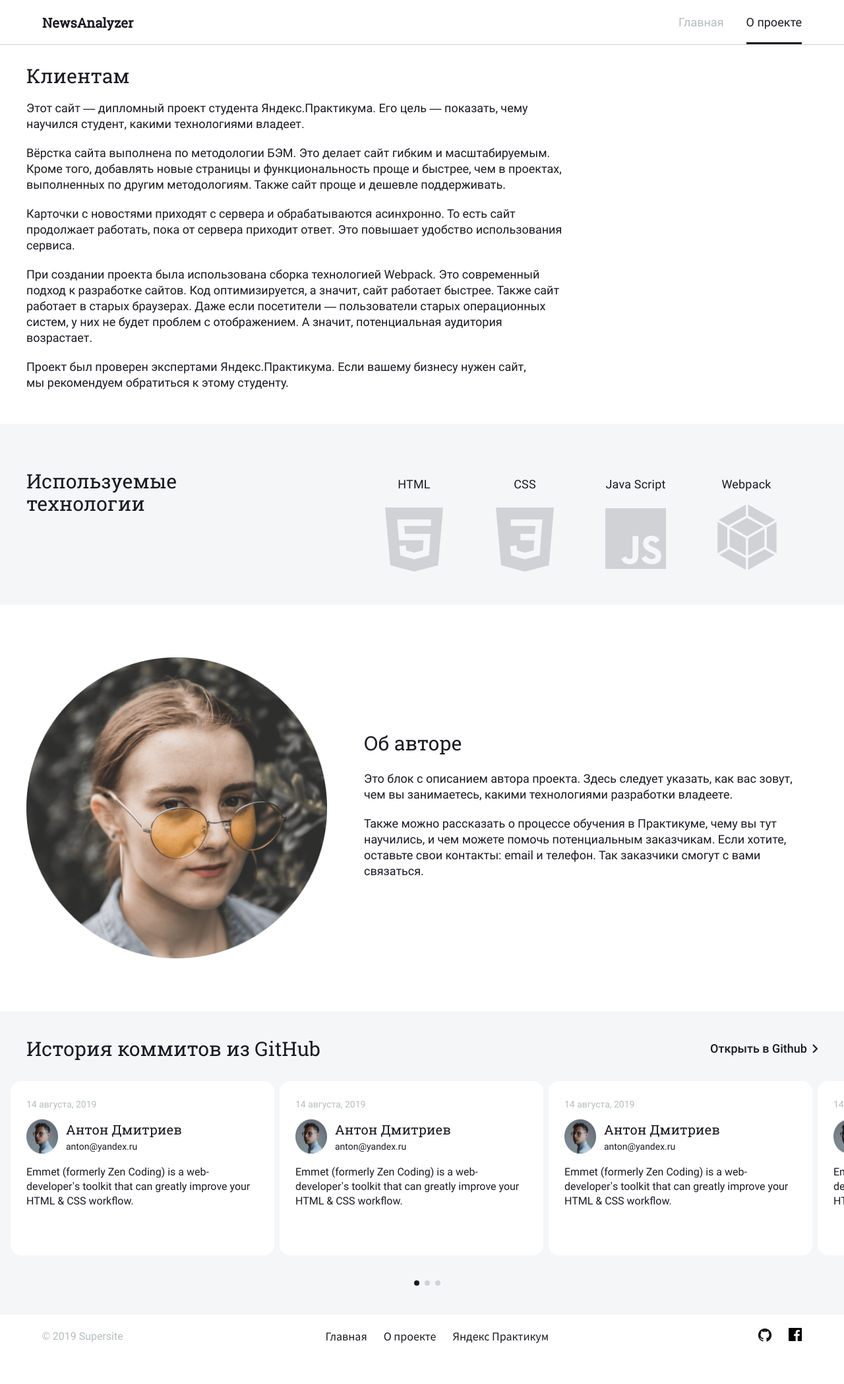
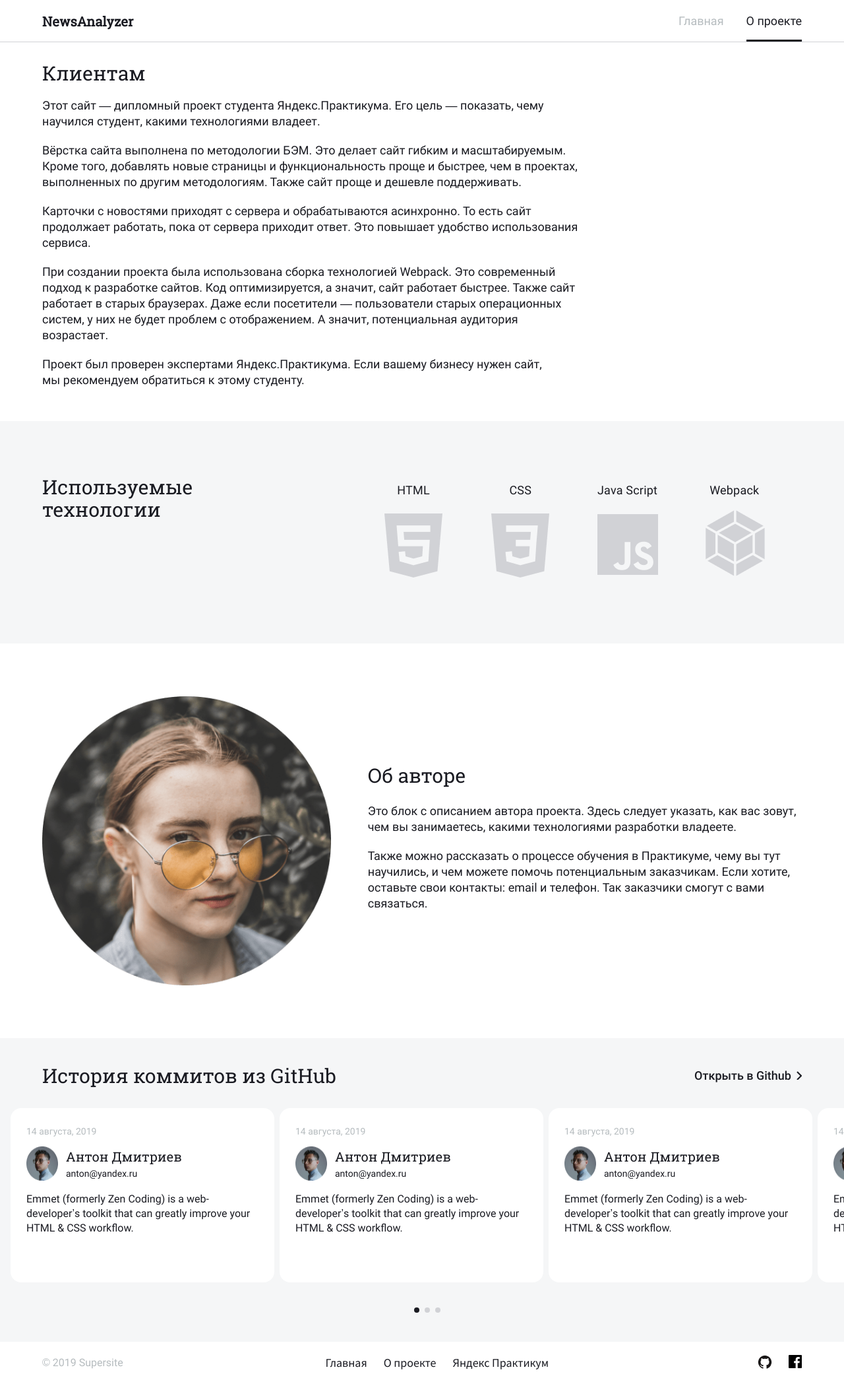
Before and after one commit to zinaida-nikolavna/NewsAnalyzer, a website built with webpack: page src/html/about.html in a window 1280 px wide. Shown: the whole page at 66% size. Before the commit the page ends 2057 px from the top, so only its background shows below. Built offline with nearby package versions, Linux system fonts and the light colour scheme.

Commit message:
небольшие правки верстки

```diff
--- a/src/blocks/background/background.css
+++ b/src/blocks/background/background.css
@@ -4,3 +4,9 @@
   background-image: url('../../images/screen.png');
   background-size: cover;
 }
+
+@media (max-width: 450px) {
+  .background {
+    background-image: url('../../images/screen_mobile.png');
+  }
+}
--- a/src/blocks/card-list/__wrapper/card-list__wrapper.css
+++ b/src/blocks/card-list/__wrapper/card-list__wrapper.css
@@ -1,18 +1,20 @@
 .card-list__wrapper {
   max-width: 1232px;
-  padding: 32px 16px 44px 16px;
+  width: 90%;
+  padding-top: 32px;
+  padding-bottom: 44px;
   text-align: center;
+  margin: 0 auto;
 }
 
 @media (min-width: 600px) {
   .card-list__wrapper {
-    padding: 40px;
+    padding: 40px 0;
   }
 }
 
 @media (min-width: 1300px) {
   .card-list__wrapper {
       padding: 80px 0;
-      margin: 0 auto;
   }
-  }
+}
--- a/src/blocks/footer/footer.css
+++ b/src/blocks/footer/footer.css
@@ -9,11 +9,12 @@
 .footer {
   font-family: "Source Sans Pro", Arial, Helvetica, sans-serif;
   max-width: 1232px;
+  width: 90%;
   display: flex;
   flex-direction: column;
   flex-wrap: wrap;
   max-height: 224px;
-  padding: 10px 16px 22px 16px;
+  padding-bottom: 22px;
   box-sizing: border-box;
   margin: 0 auto;
 }
@@ -21,15 +22,16 @@
 @media (min-width: 600px) {
   .footer {
     flex-wrap: nowrap;
-    padding: 20px 40px;
+    height: 64px;
     flex-direction: row;
     justify-content: space-between;
     align-items: center;
+    padding-bottom: 0;
   }
 }
 
 @media (min-width: 1440px) {
   .footer {
-    padding: 30px 0;
+    height: 80px;
   }
 }
--- a/src/blocks/github/__container/github__container.css
+++ b/src/blocks/github/__container/github__container.css
@@ -1,6 +1,8 @@
 .github__container {
   max-width: 1232px;
-  padding: 32px 16px 20px 16px;
+  width: 90%;
+  padding-top: 32px;
+  padding-bottom: 20px;
   display: flex;
   justify-content: space-between;
   align-items: center;
@@ -9,12 +11,14 @@
 
 @media (min-width: 768px) {
   .github__container{
-    padding: 40px 40px 32px 40px;
+    padding-top: 40px;
+    padding-bottom: 32px;
   }
 }
 
 @media (min-width: 1440px) {
   .github__container{
-    padding: 72px 0 64px 0;
+    padding-top: 72px;
+    padding-bottom: 64px;
   }
 }
--- a/src/blocks/header/__container/header__container.css
+++ b/src/blocks/header/__container/header__container.css
@@ -1,22 +1,22 @@
 .header__container {
-  min-width: 320px;
   max-width: 1232px;
+  min-height: 56px;
+  width: 90%;
   display: flex;
   justify-content: space-between;
   align-items: center;
-  padding: 16px;
   box-sizing: border-box;
   margin: 0 auto;
 }
 
 @media (min-width: 600px) {
   .header__container {
-      padding: 22px 40px;
+      height: 64px;
   }
 }
 
 @media (min-width: 1440px) {
 .header__container {
-    padding: 28px 0px;
+    height: 80px;
 }
 }
--- a/src/blocks/header/__link/header__link.css
+++ b/src/blocks/header/__link/header__link.css
@@ -15,7 +15,7 @@
 @media (min-width: 600px) {
   .header__link {
     font-size: 18px;
-    padding-bottom: 20px;
+    padding-bottom: 18px;
   }
 }
 
--- a/src/blocks/page/page.css
+++ b/src/blocks/page/page.css
@@ -1,19 +1,13 @@
 @import url('./__clients/page__clients.css');
 @import url('./__request/page__request.css');
 
-.page {
-  margin: 0px 16px;
-}
-
-@media (min-width: 600px) {
-  .page {
-    margin: 0px 40px;
-  }
+.page{
+  width: 90%;
+  margin: 0px auto;
 }
 
 @media (min-width: 1440px) {
-.page {
-    max-width: 1232px;
-    margin: 0px auto;
+  .page {
+      max-width: 1232px;
+  }
 }
-}
--- a/src/blocks/technology/__wrapper/technology__wrapper.css
+++ b/src/blocks/technology/__wrapper/technology__wrapper.css
@@ -1,11 +1,14 @@
 .technology__wrapper {
   max-width: 1232px;
-  padding: 32px 16px 44px 16px;
+  padding-top: 32px;
+  padding-bottom: 44px;
+  width: 90%;
+  margin: 0 auto;
 }
 
 @media (min-width: 600px) {
   .technology__wrapper {
-    padding: 40px;
+    padding: 40px 0;
   }
 }
 
@@ -14,6 +17,7 @@
     display: flex;
     justify-content: space-between;
     align-items: baseline;
-    margin: 0 auto;
+    padding-top: 53px;
+    padding-bottom: 90px;
   }
 }
```
Also changed, not shown: src/html/about.html (+0 -1 lines), src/images/screen_mobile.png (added).
